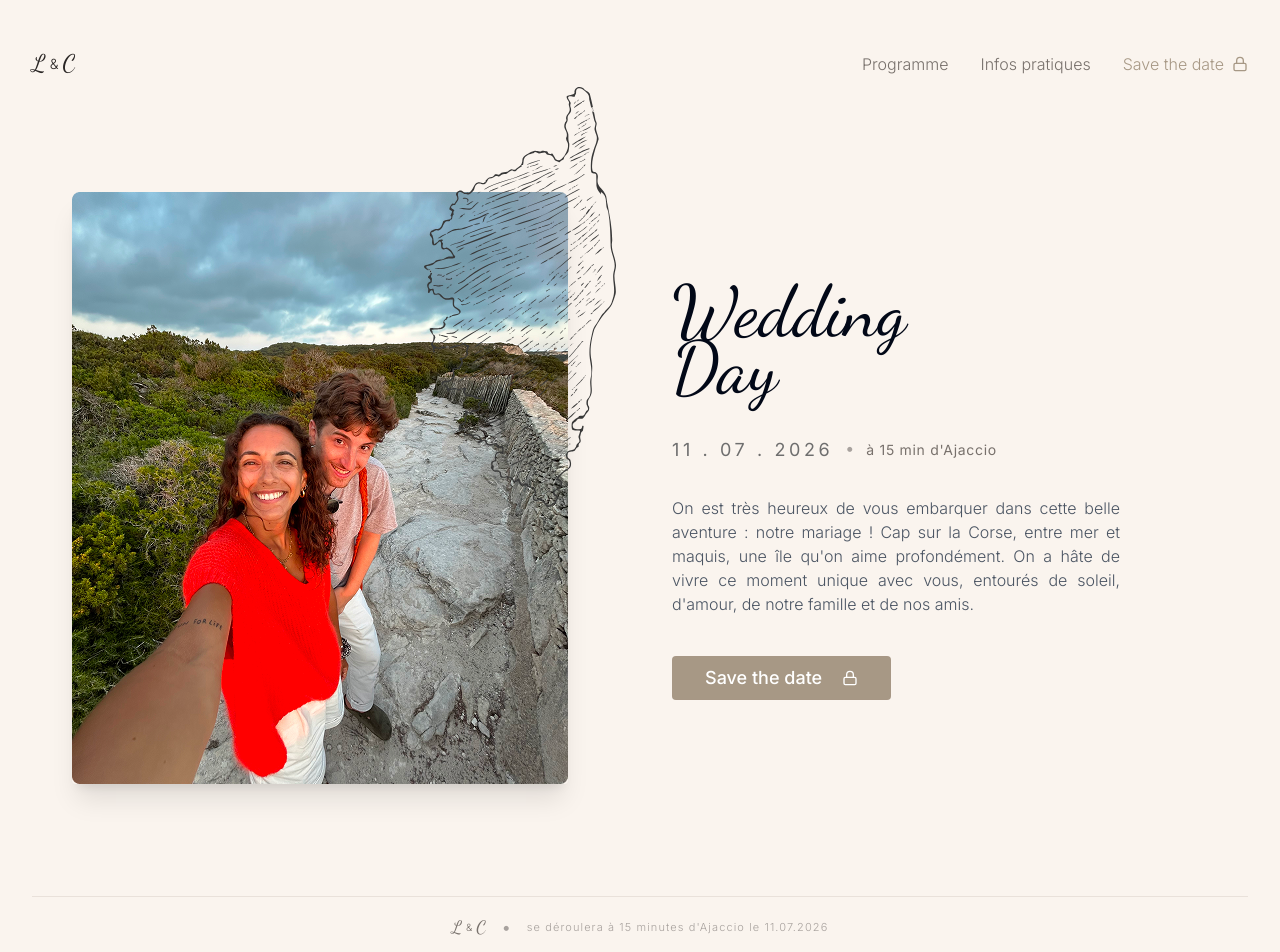
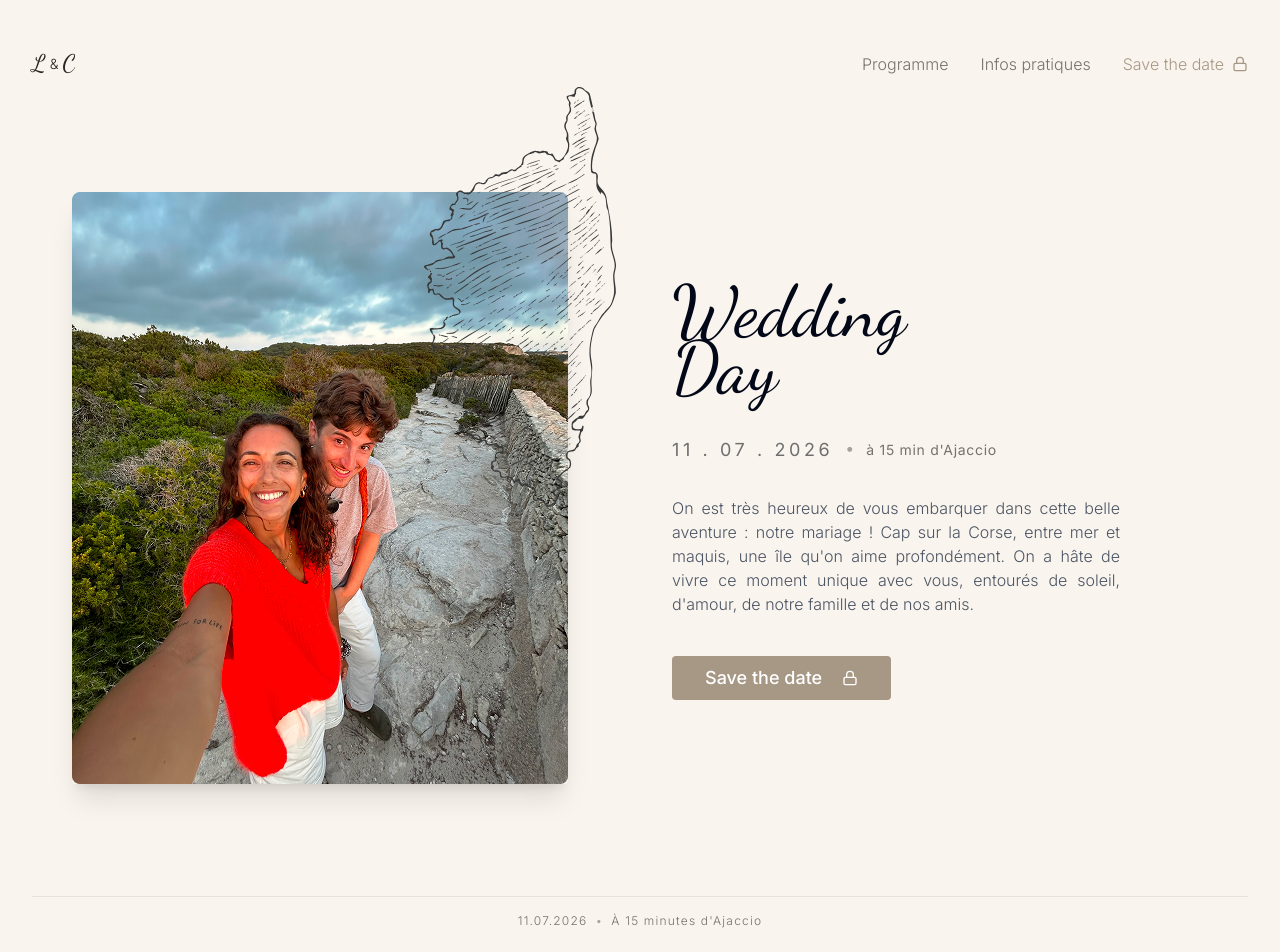
Before and after one commit to rcoco78/ouiencorse, a React (Vite) app: page / in a window 1280 px wide. Shown: the top 952 px of the page. Built offline with nearby package versions, Linux system fonts and the light colour scheme.

Commit message:
refactor(footer): simplify footer text for clarity

```diff
--- a/src/pages/Index.tsx
+++ b/src/pages/Index.tsx
@@ -86,21 +86,11 @@ export default function Index() {
 
         <footer className="py-8 text-center">
           <Separator className="my-4 bg-savethedate-brown/20" />
-          <div className="flex flex-col md:flex-row items-center justify-center md:space-x-4 space-y-2 md:space-y-0">
-            <div className="flex items-center space-x-1">
-              <span className="font-dancing text-lg font-medium text-stone-500">
-                L
-              </span>
-              <span className="font-sans text-[10px] font-thin text-stone-500">
-                &
-              </span>
-              <span className="font-dancing text-lg font-medium text-stone-500">
-                C
-              </span>
-            </div>
-            <span className="hidden md:inline-block text-stone-400">•</span>
-            <p className="font-sans text-[11px] font-light tracking-widest text-stone-400">
-              se déroulera à 15 minutes d'Ajaccio le 11.07.2026
+          <div className="flex justify-center items-center">
+            <p className="font-sans text-xs font-light tracking-widest text-stone-500">
+              11.07.2026
+              <span className="mx-2 text-stone-400">•</span>
+              À 15 minutes d'Ajaccio
             </p>
           </div>
         </footer>
```
